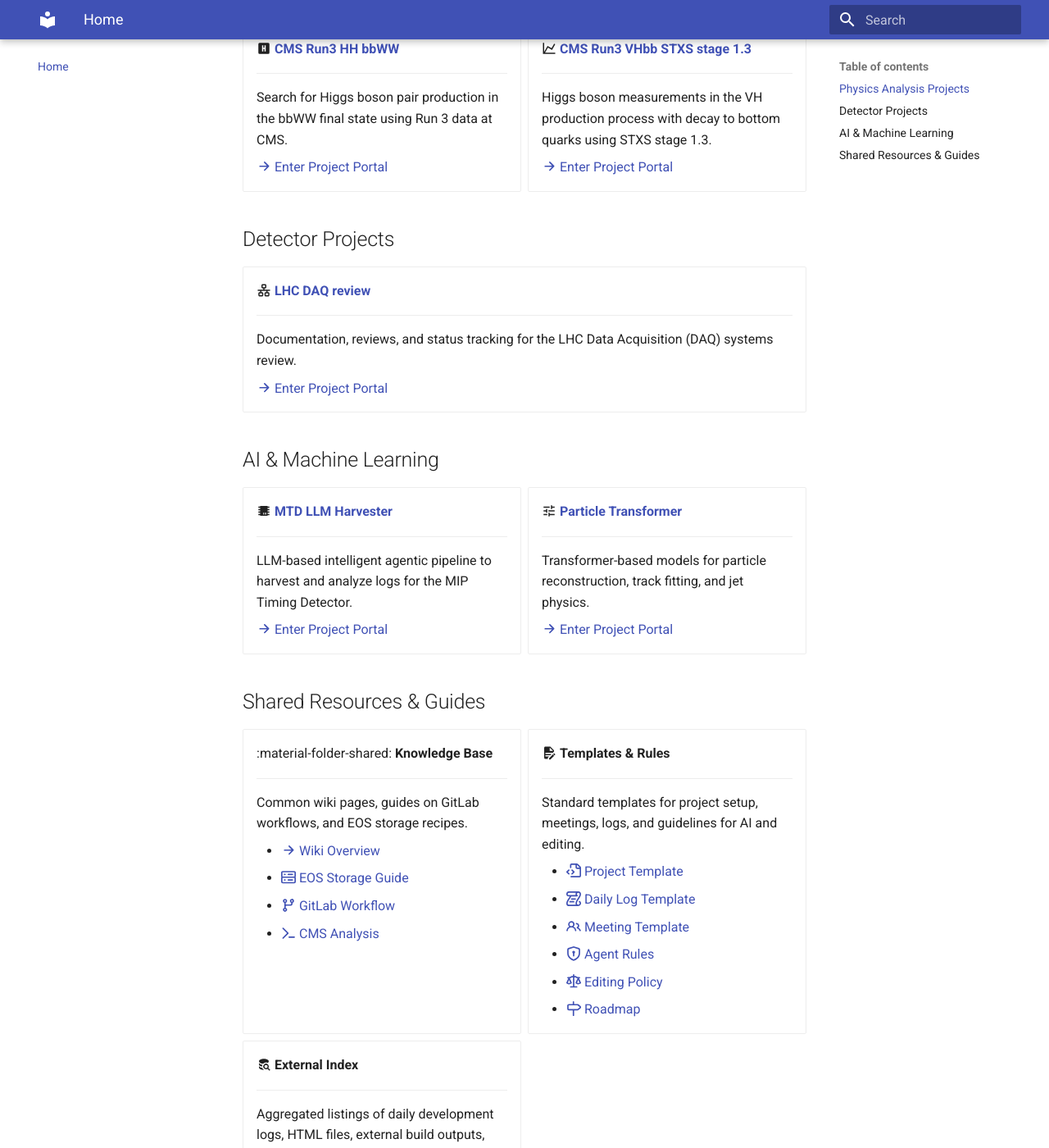
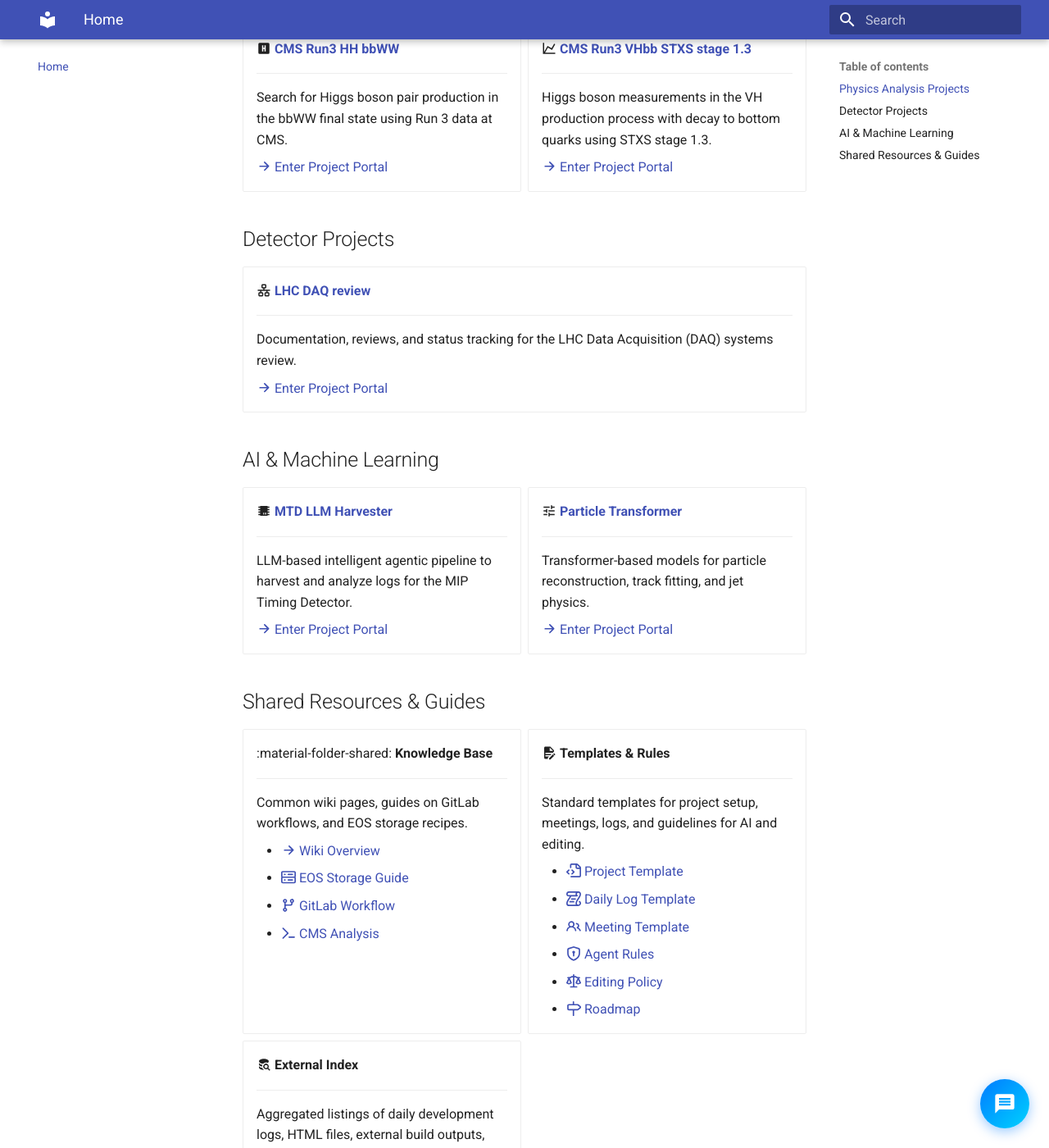
Before and after one commit to De-Cristo/cern-eos-phy-det-page, an MkDocs documentation site: the page built from docs/index.md, in a window 1280 px wide and 1400 px high, scrolled down 552 px. Shown: the whole window at 82% size. Built offline with MkDocs 1.6.1 and Material for MkDocs 9.7.7, drawn with Linux system fonts in a browser that asks for light colours.

Commit message:
Add Kimi AI Chat Widget

```diff
--- /dev/null
+++ b/docs/assets/javascripts/ai-chat.js
@@ -0,0 +1,183 @@
+document.addEventListener('DOMContentLoaded', () => {
+    // Inject HTML Structure
+    const chatHTML = `
+    <div id="ai-chat-container">
+        <div id="ai-chat-window">
+            <div id="ai-chat-header">
+                <span>Page AI Assistant</span>
+                <div id="ai-chat-header-actions">
+                    <button class="ai-chat-icon-btn" id="ai-chat-settings-btn" title="Settings">
+                        <svg viewBox="0 0 24 24"><path d="M19.14,12.94c0.04-0.3,0.06-0.61,0.06-0.94c0-0.32-0.02-0.64-0.06-0.94l2.03-1.58c0.18-0.14,0.23-0.41,0.12-0.61 l-1.92-3.32c-0.12-0.22-0.37-0.29-0.59-0.22l-2.39,0.96c-0.5-0.38-1.03-0.7-1.62-0.94L14.4,2.81c-0.04-0.24-0.24-0.41-0.48-0.41 h-3.84c-0.24,0-0.43,0.17-0.47,0.41L9.25,5.35C8.66,5.59,8.12,5.92,7.63,6.29L5.24,5.33c-0.22-0.08-0.47,0-0.59,0.22L2.73,8.87 C2.62,9.08,2.66,9.34,2.86,9.48l2.03,1.58C4.84,11.36,4.8,11.69,4.8,12s0.02,0.64,0.06,0.94l-2.03,1.58 c-0.18,0.14-0.23,0.41-0.12,0.61l1.92,3.32c0.12,0.22,0.37,0.29,0.59,0.22l2.39-0.96c0.5,0.38,1.03,0.7,1.62,0.94l0.36,2.54 c0.05,0.24,0.24,0.41,0.48,0.41h3.84c0.24,0,0.43-0.17,0.47-0.41l0.36-2.54c0.59-0.24,1.13-0.56,1.62-0.94l2.39,0.96 c0.22,0.08,0.47,0,0.59-0.22l1.92-3.32c0.12-0.22,0.07-0.49-0.12-0.61L19.14,12.94z M12,15.6c-1.98,0-3.6-1.62-3.6-3.6 s1.62-3.6,3.6-3.6s3.6,1.62,3.6,3.6S13.98,15.6,12,15.6z"/></svg>
+                    </button>
+                    <button class="ai-chat-icon-btn" id="ai-chat-close-btn" title="Close">
+                        <svg viewBox="0 0 24 24"><path d="M19,6.41L17.59,5L12,10.59L6.41,5L5,6.41L10.59,12L5,17.59L6.41,19L12,13.41L17.59,19L19,17.59L13.41,12L19,6.41z"/></svg>
+                    </button>
+                </div>
+            </div>
+            <div id="ai-chat-settings">
+                <h3>Settings</h3>
+                <label for="ai-chat-apikey-input">Kimi API Key (Stored in your browser)</label>
+                <input type="password" id="ai-chat-apikey-input" placeholder="sk-..." />
+                <button id="ai-chat-settings-save">Save Key</button>
+                <p style="font-size:0.8rem; margin-top: 10px; color: #666;">This key is never sent to our servers. It is used directly from your browser to communicate with the Moonshot AI API.</p>
+            </div>
+            <div id="ai-chat-body">
+                <div class="ai-chat-message system">Welcome! I can answer questions about the contents of this specific page.</div>
+            </div>
+            <div id="ai-chat-input-area">
+                <input type="text" id="ai-chat-input" placeholder="Ask a question..." autocomplete="off"/>
+                <button id="ai-chat-send">
+                    <svg viewBox="0 0 24 24"><path d="M2.01 21L23 12 2.01 3 2 10l15 2-15 2z"/></svg>
+                </button>
+            </div>
+        </div>
+        <div id="ai-chat-toggle" title="Ask AI">
+            <svg viewBox="0 0 24 24"><path d="M20 2H4c-1.1 0-2 .9-2 2v18l4-4h14c1.1 0 2-.9 2-2V4c0-1.1-.9-2-2-2zm-2 12H6v-2h12v2zm0-3H6V9h12v2zm0-3H6V6h12v2z"/></svg>
+        </div>
+    </div>`;
+
+    document.body.insertAdjacentHTML('beforeend', chatHTML);
+
+    const toggleBtn = document.getElementById('ai-chat-toggle');
+    const closeBtn = document.getElementById('ai-chat-close-btn');
+    const settingsBtn = document.getElementById('ai-chat-settings-btn');
+    const chatWindow = document.getElementById('ai-chat-window');
+    const settingsView = document.getElementById('ai-chat-settings');
+    const apikeyInput = document.getElementById('ai-chat-apikey-input');
+    const saveKeyBtn = document.getElementById('ai-chat-settings-save');
+    const chatBody = document.getElementById('ai-chat-body');
+    const inputField = document.getElementById('ai-chat-input');
+    const sendBtn = document.getElementById('ai-chat-send');
+
+    let conversationHistory = [];
+
+    // Load API Key
+    let apiKey = localStorage.getItem('kimi_api_key') || '';
+    if (apiKey) {
+        apikeyInput.value = apiKey;
+    } else {
+        // Show settings if no key
+        settingsView.classList.add('active');
+    }
+
+    toggleBtn.addEventListener('click', () => {
+        chatWindow.classList.toggle('open');
+        if (chatWindow.classList.contains('open')) {
+            inputField.focus();
+        }
+    });
+
+    closeBtn.addEventListener('click', () => {
+        chatWindow.classList.remove('open');
+    });
+
+    settingsBtn.addEventListener('click', () => {
+        settingsView.classList.toggle('active');
+    });
+
+    saveKeyBtn.addEventListener('click', () => {
+        apiKey = apikeyInput.value.trim();
+        localStorage.setItem('kimi_api_key', apiKey);
+        settingsView.classList.remove('active');
+        if(conversationHistory.length === 0) {
+           addMessage("system", "API Key saved. How can I help you?");
+        }
+    });
+
+    function getPageContext() {
+        const article = document.querySelector('article') || document.querySelector('.md-content__inner') || document.body;
+        return article.innerText.substring(0, 30000); // Limit context to avoid token limits
+    }
+
+    function addMessage(role, text) {
+        const msgDiv = document.createElement('div');
+        msgDiv.className = `ai-chat-message ${role}`;
+        msgDiv.textContent = text;
+        chatBody.appendChild(msgDiv);
+        chatBody.scrollTop = chatBody.scrollHeight;
+    }
+
+    function showTyping() {
+        const msgDiv = document.createElement('div');
+        msgDiv.className = `ai-chat-message assistant ai-typing-wrapper`;
+        msgDiv.id = "ai-typing-indicator";
+        msgDiv.innerHTML = `
+            <div class="ai-typing-indicator">
+                <div class="ai-typing-dot"></div>
+                <div class="ai-typing-dot"></div>
+                <div class="ai-typing-dot"></div>
+            </div>
+        `;
+        chatBody.appendChild(msgDiv);
+        chatBody.scrollTop = chatBody.scrollHeight;
+    }
+
+    function removeTyping() {
+        const ind = document.getElementById('ai-typing-indicator');
+        if(ind) ind.remove();
+    }
+
+    async function handleSend() {
+        const text = inputField.value.trim();
+        if (!text) return;
+
+        if (!apiKey) {
+            settingsView.classList.add('active');
+            addMessage("system", "Please provide your Kimi API key first.");
+            return;
+        }
+
+        inputField.value = '';
+        addMessage('user', text);
+        showTyping();
+
+        // Prepare context on first message
+        if (conversationHistory.length === 0) {
+            conversationHistory.push({
+                role: 'system',
+                content: `You are an AI assistant integrated into a documentation page. Use the following page content to accurately answer user queries. Do not make up information if it is not in the text. \n\n--- PAGE CONTENT ---\n${getPageContext()}`
+            });
+        }
+
+        conversationHistory.push({ role: 'user', content: text });
+
+        try {
+            const response = await fetch('https://api.moonshot.cn/v1/chat/completions', {
+                method: 'POST',
+                headers: {
+                    'Content-Type': 'application/json',
+                    'Authorization': `Bearer ${apiKey}`
+                },
+                body: JSON.stringify({
+                    model: 'moonshot-v1-8k',
+                    messages: conversationHistory,
+                    temperature: 0.3
+                })
+            });
+
+            removeTyping();
+
+            if (!response.ok) {
+                const errorData = await response.json().catch(() => ({}));
+                console.error("API Error:", errorData);
+                throw new Error(errorData.error?.message || `HTTP ${response.status}`);
+            }
+
+            const data = await response.json();
+            const reply = data.choices[0].message.content;
+
+            conversationHistory.push({ role: 'assistant', content: reply });
+            addMessage('assistant', reply);
+
+        } catch (error) {
+            removeTyping();
+            addMessage('system', `Error: ${error.message}`);
+            conversationHistory.pop(); // Remove the user message that failed
+        }
+    }
+
+    sendBtn.addEventListener('click', handleSend);
+    inputField.addEventListener('keypress', (e) => {
+        if (e.key === 'Enter') handleSend();
+    });
+});
--- /dev/null
+++ b/docs/assets/stylesheets/ai-chat.css
@@ -0,0 +1,302 @@
+/* AI Chat Widget CSS */
+
+#ai-chat-container {
+    position: fixed;
+    bottom: 24px;
+    right: 24px;
+    z-index: 10000;
+    font-family: var(--md-text-font-family, "Inter", sans-serif);
+}
+
+/* Floating Action Button */
+#ai-chat-toggle {
+    width: 60px;
+    height: 60px;
+    border-radius: 50%;
+    background: linear-gradient(135deg, #007bff, #00d2ff);
+    box-shadow: 0 4px 15px rgba(0, 123, 255, 0.4);
+    display: flex;
+    align-items: center;
+    justify-content: center;
+    cursor: pointer;
+    transition: transform 0.3s ease, box-shadow 0.3s ease;
+}
+
+#ai-chat-toggle:hover {
+    transform: scale(1.05);
+    box-shadow: 0 6px 20px rgba(0, 123, 255, 0.6);
+}
+
+#ai-chat-toggle svg {
+    fill: white;
+    width: 28px;
+    height: 28px;
+}
+
+/* Chat Window */
+#ai-chat-window {
+    display: none; /* Hidden by default */
+    position: absolute;
+    bottom: 80px;
+    right: 0;
+    width: 360px;
+    height: 500px;
+    max-height: 80vh;
+    border-radius: 16px;
+    background: rgba(255, 255, 255, 0.85);
+    backdrop-filter: blur(16px);
+    -webkit-backdrop-filter: blur(16px);
+    box-shadow: 0 10px 30px rgba(0, 0, 0, 0.15);
+    border: 1px solid rgba(255, 255, 255, 0.3);
+    display: flex;
+    flex-direction: column;
+    overflow: hidden;
+    transition: opacity 0.3s ease, transform 0.3s ease;
+    opacity: 0;
+    transform: translateY(20px);
+    pointer-events: none;
+}
+
+#ai-chat-window.open {
+    opacity: 1;
+    transform: translateY(0);
+    pointer-events: auto;
+}
+
+/* Dark mode support based on mkdocs-material palette */
+[data-md-color-scheme="slate"] #ai-chat-window {
+    background: rgba(30, 30, 30, 0.85);
+    border: 1px solid rgba(255, 255, 255, 0.1);
+    color: #eee;
+}
+
+/* Header */
+#ai-chat-header {
+    padding: 16px;
+    background: linear-gradient(135deg, #007bff, #00d2ff);
+    color: white;
+    display: flex;
+    align-items: center;
+    justify-content: space-between;
+    font-weight: 600;
+}
+
+#ai-chat-header-actions {
+    display: flex;
+    gap: 8px;
+}
+
+.ai-chat-icon-btn {
+    background: none;
+    border: none;
+    cursor: pointer;
+    padding: 4px;
+    border-radius: 4px;
+    display: flex;
+    align-items: center;
+    justify-content: center;
+    transition: background 0.2s;
+}
+
+.ai-chat-icon-btn:hover {
+    background: rgba(255, 255, 255, 0.2);
+}
+
+.ai-chat-icon-btn svg {
+    fill: white;
+    width: 18px;
+    height: 18px;
+}
+
+/* Settings View */
+#ai-chat-settings {
+    position: absolute;
+    top: 55px; /* height of header */
+    left: 0;
+    width: 100%;
+    height: calc(100% - 55px);
+    background: rgba(255, 255, 255, 0.95);
+    backdrop-filter: blur(8px);
+    z-index: 10;
+    padding: 20px;
+    box-sizing: border-box;
+    display: none;
+    flex-direction: column;
+}
+
+[data-md-color-scheme="slate"] #ai-chat-settings {
+    background: rgba(30, 30, 30, 0.95);
+}
+
+#ai-chat-settings.active {
+    display: flex;
+}
+
+#ai-chat-settings h3 {
+    margin-top: 0;
+    font-size: 1.1rem;
+    color: inherit;
+}
+
+#ai-chat-settings label {
+    font-size: 0.9rem;
+    margin-bottom: 8px;
+    display: block;
+}
+
+#ai-chat-apikey-input {
+    width: 100%;
+    padding: 10px;
+    border: 1px solid #ccc;
+    border-radius: 8px;
+    margin-bottom: 16px;
+    box-sizing: border-box;
+    font-family: monospace;
+}
+
+[data-md-color-scheme="slate"] #ai-chat-apikey-input {
+    background: #2a2a2a;
+    border-color: #444;
+    color: white;
+}
+
+#ai-chat-settings-save {
+    padding: 10px;
+    background: #007bff;
+    color: white;
+    border: none;
+    border-radius: 8px;
+    cursor: pointer;
+    font-weight: bold;
+}
+
+/* Chat Body */
+#ai-chat-body {
+    flex: 1;
+    padding: 16px;
+    overflow-y: auto;
+    display: flex;
+    flex-direction: column;
+    gap: 12px;
+}
+
+.ai-chat-message {
+    max-width: 85%;
+    padding: 10px 14px;
+    border-radius: 12px;
+    font-size: 0.95rem;
+    line-height: 1.4;
+    word-wrap: break-word;
+}
+
+.ai-chat-message.system {
+    align-self: center;
+    background: rgba(0,0,0,0.05);
+    color: #666;
+    font-size: 0.8rem;
+    border-radius: 8px;
+}
+
+[data-md-color-scheme="slate"] .ai-chat-message.system {
+    background: rgba(255,255,255,0.05);
+    color: #aaa;
+}
+
+.ai-chat-message.user {
+    align-self: flex-end;
+    background: #007bff;
+    color: white;
+    border-bottom-right-radius: 2px;
+}
+
+.ai-chat-message.assistant {
+    align-self: flex-start;
+    background: #f1f3f5;
+    color: #333;
+    border-bottom-left-radius: 2px;
+}
+
+[data-md-color-scheme="slate"] .ai-chat-message.assistant {
+    background: #2a2a2a;
+    color: #eee;
+}
+
+/* Loading indicator */
+.ai-typing-indicator {
+    display: flex;
+    gap: 4px;
+    padding: 4px;
+}
+
+.ai-typing-dot {
+    width: 6px;
+    height: 6px;
+    background: #888;
+    border-radius: 50%;
+    animation: typing 1.4s infinite ease-in-out both;
+}
+
+.ai-typing-dot:nth-child(1) { animation-delay: -0.32s; }
+.ai-typing-dot:nth-child(2) { animation-delay: -0.16s; }
+
+@keyframes typing {
+    0%, 80%, 100% { transform: scale(0); }
+    40% { transform: scale(1); }
+}
+
+/* Input Area */
+#ai-chat-input-area {
+    padding: 12px;
+    border-top: 1px solid rgba(0,0,0,0.1);
+    display: flex;
+    gap: 8px;
+    background: rgba(255, 255, 255, 0.5);
+}
+
+[data-md-color-scheme="slate"] #ai-chat-input-area {
+    border-top: 1px solid rgba(255,255,255,0.1);
+    background: rgba(30, 30, 30, 0.5);
+}
+
+#ai-chat-input {
+    flex: 1;
+    padding: 10px;
+    border: 1px solid #ccc;
+    border-radius: 20px;
+    outline: none;
+    font-family: inherit;
+    resize: none;
+    height: 40px;
+    box-sizing: border-box;
+}
+
+[data-md-color-scheme="slate"] #ai-chat-input {
+    background: #2a2a2a;
+    border-color: #444;
+    color: white;
+}
+
+#ai-chat-send {
+    width: 40px;
+    height: 40px;
+    border-radius: 50%;
+    background: #007bff;
+    color: white;
+    border: none;
+    cursor: pointer;
+    display: flex;
+    align-items: center;
+    justify-content: center;
+    transition: background 0.2s;
+}
+
+#ai-chat-send:hover {
+    background: #0056b3;
+}
+
+#ai-chat-send svg {
+    fill: white;
+    width: 18px;
+    height: 18px;
+    margin-left: 2px;
+}
--- a/mkdocs.yml
+++ b/mkdocs.yml
@@ -49,3 +49,9 @@
 validation:
   nav:
     omitted_files: ignore
+
+extra_css:
+  - assets/stylesheets/ai-chat.css
+
+extra_javascript:
+  - assets/javascripts/ai-chat.js
```
